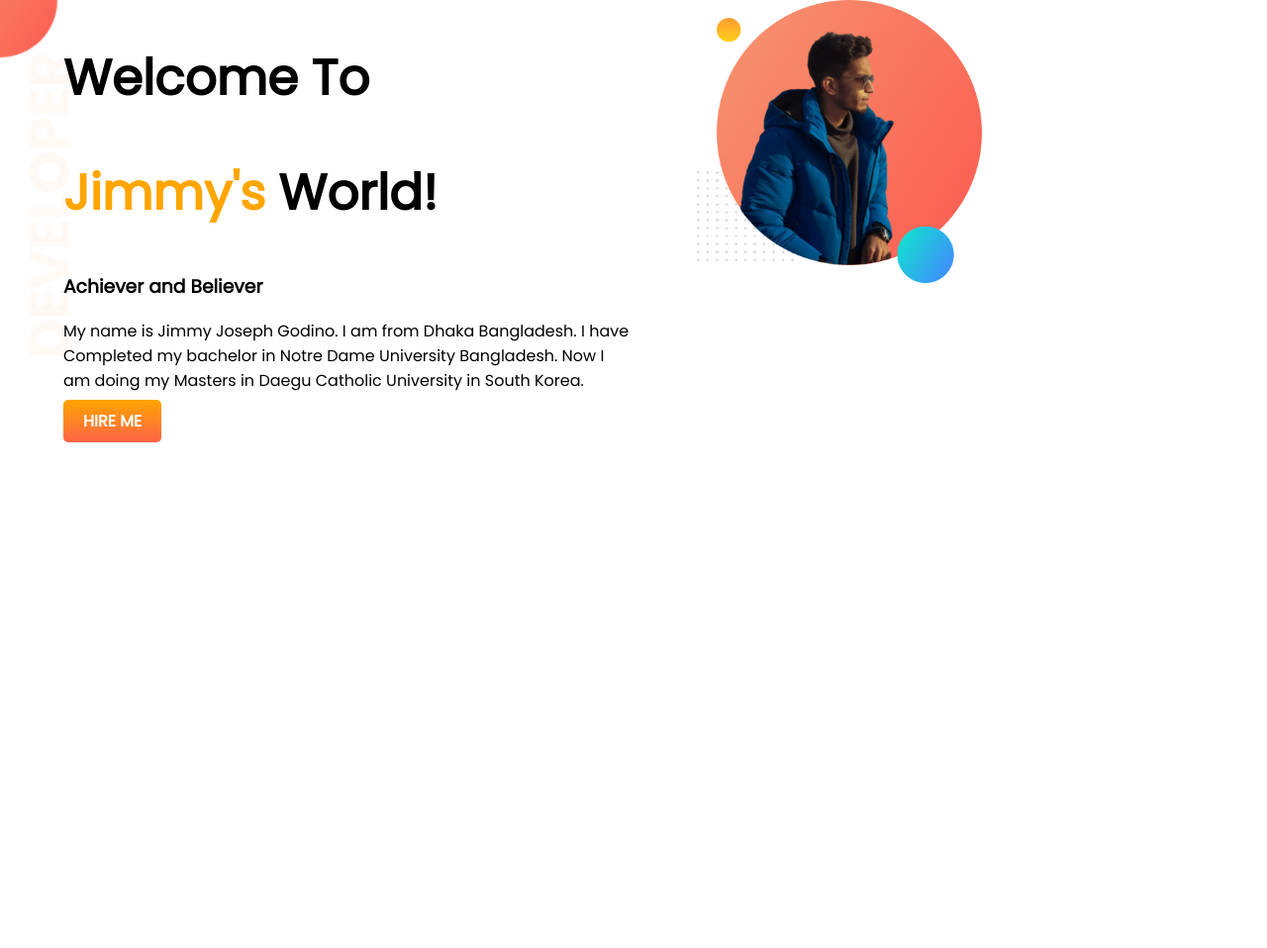
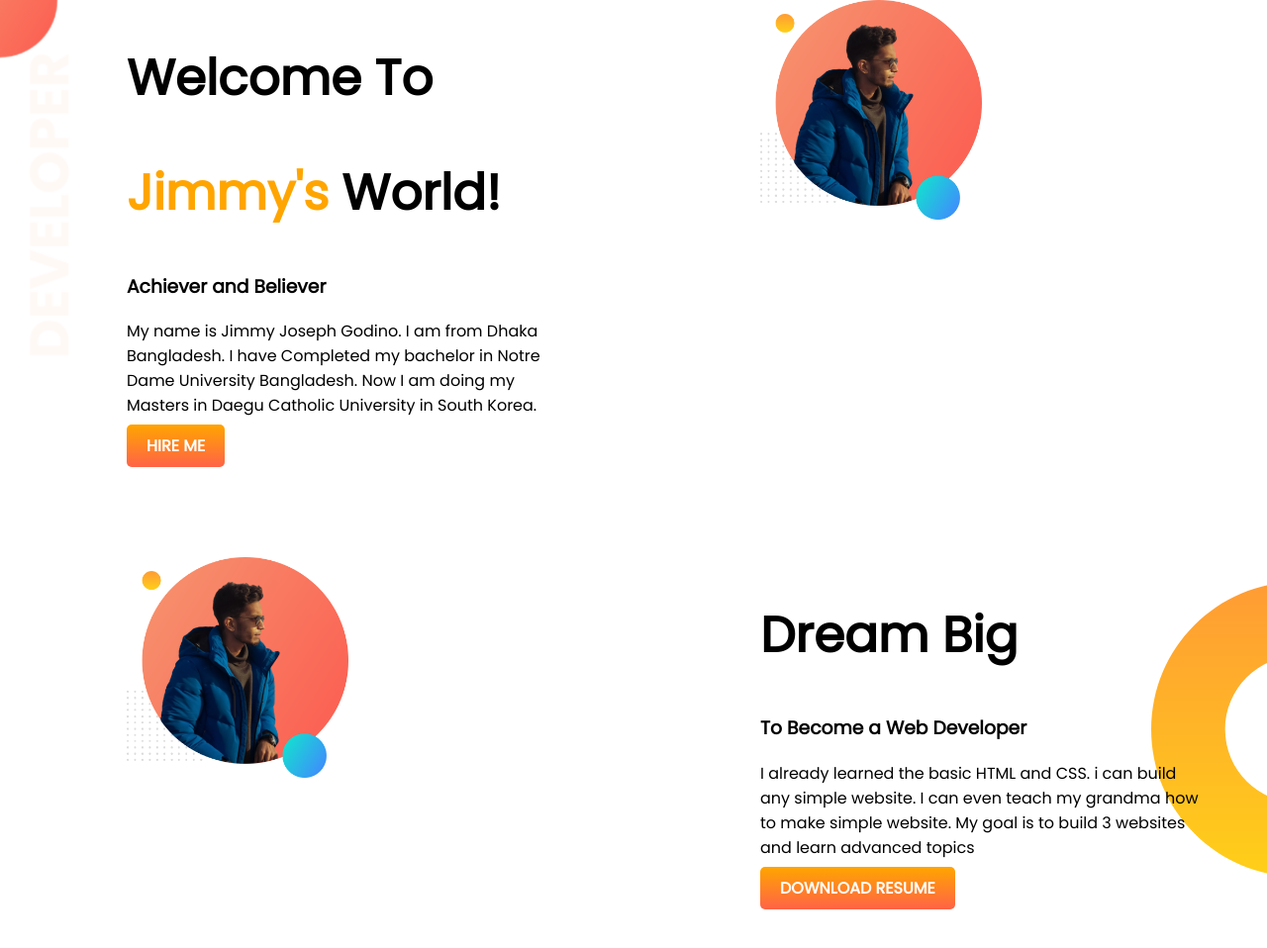
Before and after one commit to Jimy-JosephN5/reset-developer-portfolio, a plain HTML site: page index.html in a window 1280 px wide. Shown: the whole page at 99% size. Before the commit the page ends 800 px from the top, so only its background shows below. Drawn offline with Linux system fonts and the light colour scheme.

Commit message:
dream-big

```diff
--- a/index.html
+++ b/index.html
@@ -25,5 +25,17 @@
             <img src="images/My-portfolio-pic.png" alt="">
         </div>
     </section>
+
+    <section class="dream-big">
+        <div class="half-width">
+            <img src="images/My-portfolio-pic.png" alt="">
+        </div>
+        <div class="half-width">
+            <h1>Dream Big</h1>
+            <h3>To Become a Web Developer</h3>
+            <p>I already learned the basic HTML and CSS. i can build any simple website. I can even teach my grandma how to make simple website. My goal is to build 3 websites and learn advanced topics</p>
+            <a class="link-button" target="_blank" href="">DOWNLOAD RESUME</a>
+        </div>
+    </section>
 </body>
 </html>
--- a/style.css
+++ b/style.css
@@ -10,10 +10,12 @@ h1 {
 }
 section {
   display: flex;
+  margin-bottom: 100px;
 }
 .half-width {
   width: 50%;
-  padding-left: 5%;
+  padding-left: 10%;
+  padding-right: 5%;
 }
 .half-width img {
   width: 50%;
@@ -30,3 +32,8 @@ section {
   background-image: url(images/top-banner.png);
   background-repeat: no-repeat;
 }
+.dream-big {
+  background-image: url(images/dream-bg.png);
+  background-repeat: no-repeat;
+  background-position: right;
+}
```
Also changed, not shown: images/My-photo(Jimmy).jpg (added).
